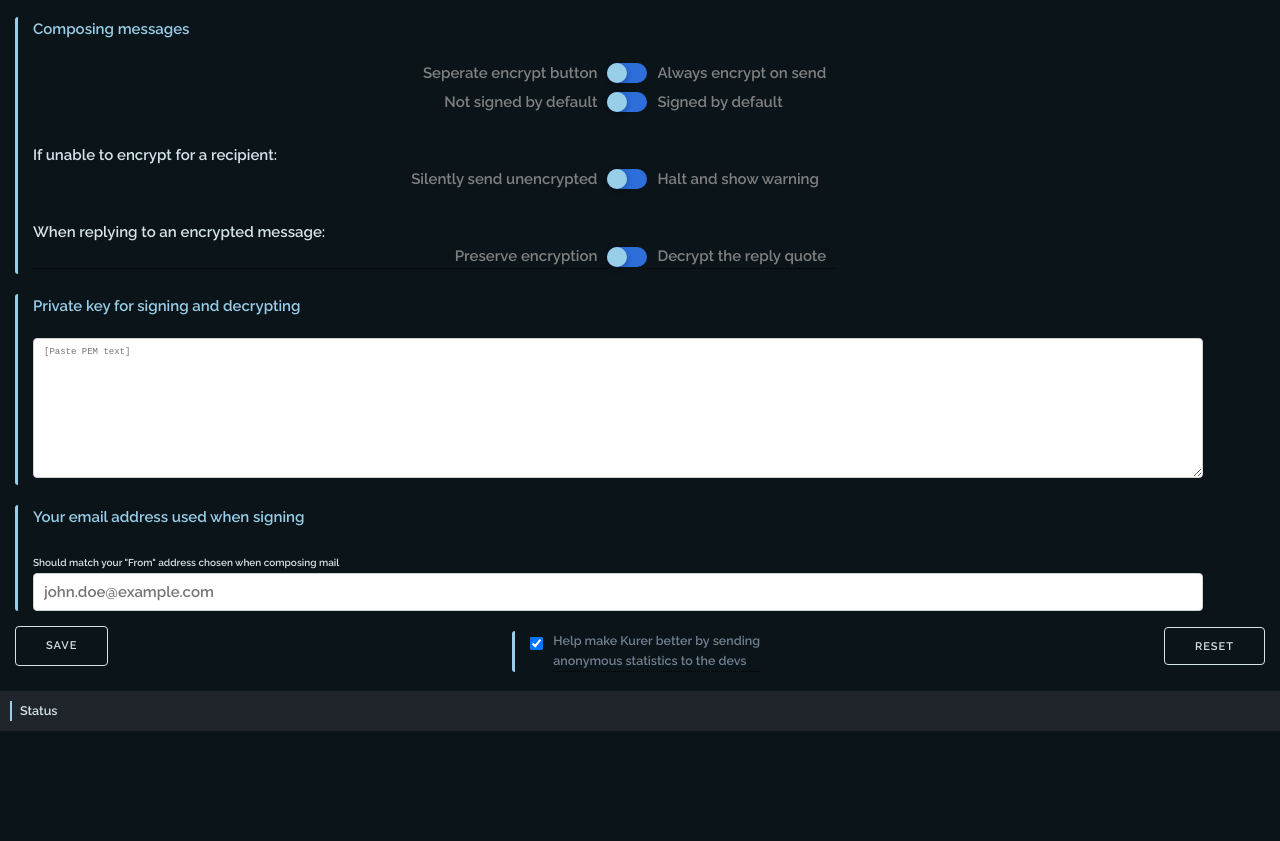
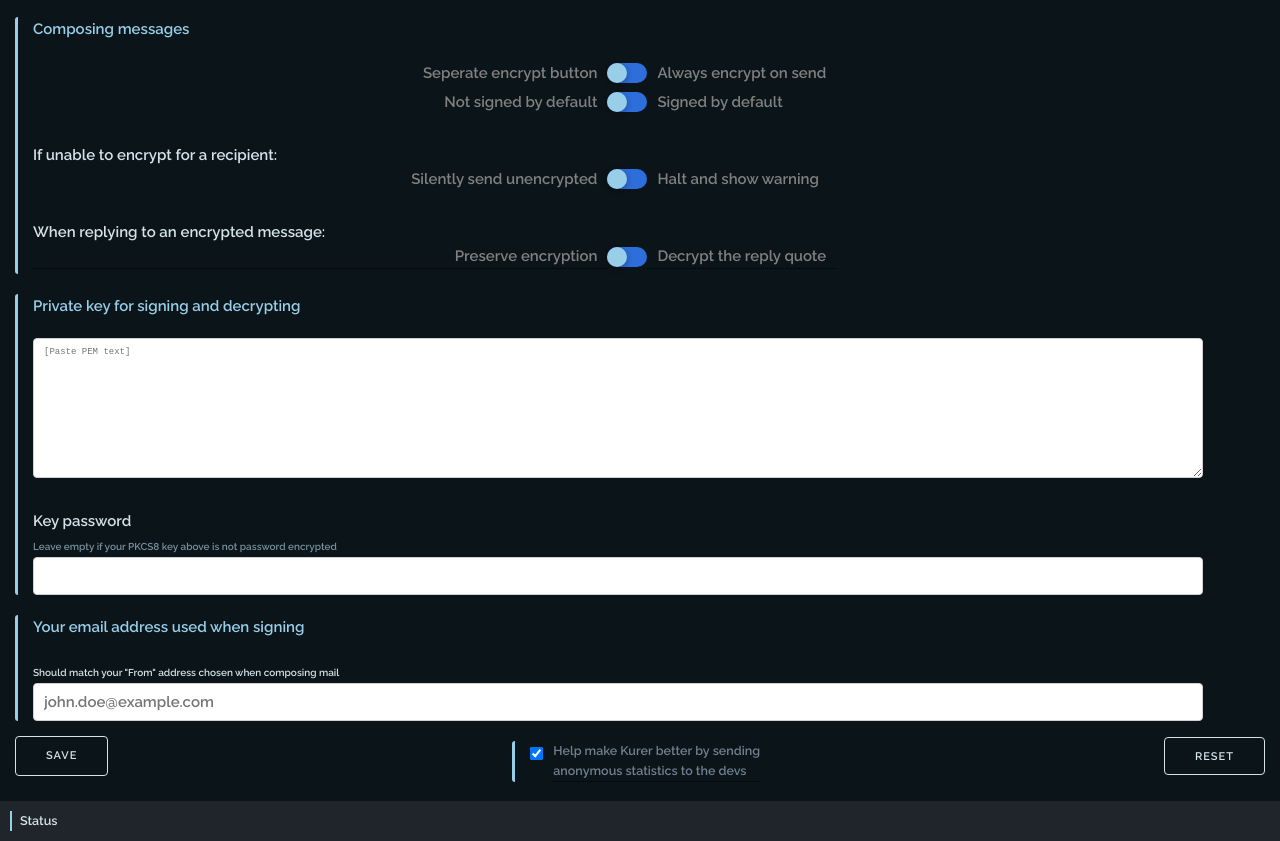
Before and after one commit to Gamblersbouns/https-github.com-gmu-msl-kurer-thunderbird, a browser extension: page options.html in a window 1280 px wide. Shown: the part 98-939 px from the top of the page. Before the commit the page ends 829 px from the top, so only its background shows below. Drawn offline with Linux system fonts and the light colour scheme.

Commit message:
Add key password field.

```diff
--- a/options.html
+++ b/options.html
@@ -62,11 +62,15 @@
           <div class="hl-border-strong" style="margin-top:20px;">
             <h6>Private key for signing and decrypting</h6>
             <textarea class="browser-style centered pem-input" id="privateKey" placeholder="[Paste PEM text]"></textarea>
+            <br><br>
+            Key password<br>
+            <span style="font-size: x-small;" class="font-sub">Leave empty if your PKCS8 key above is not password encrypted</span>
+            <input type="password" class="browser-style centered pem-input" id="passcode"/>
           </div>
           <div class="hl-border-strong" style="margin-top:20px;">
             <h6>Your email address used when signing</h6>
             <span style="font-size: x-small;">Should match your "From" address chosen when composing mail</span>
-            <input type="email" class="browser-style centered pem-input" id="email" placeholder="john.doe@example.com"></textarea>
+            <input type="email" class="browser-style centered pem-input" id="email" placeholder="john.doe@example.com"/>
           </div>
           <div class="hl-border-strong" style="margin-top:20px;" hidden>
             <h6>Certificate sent with signatures</h6>
```
